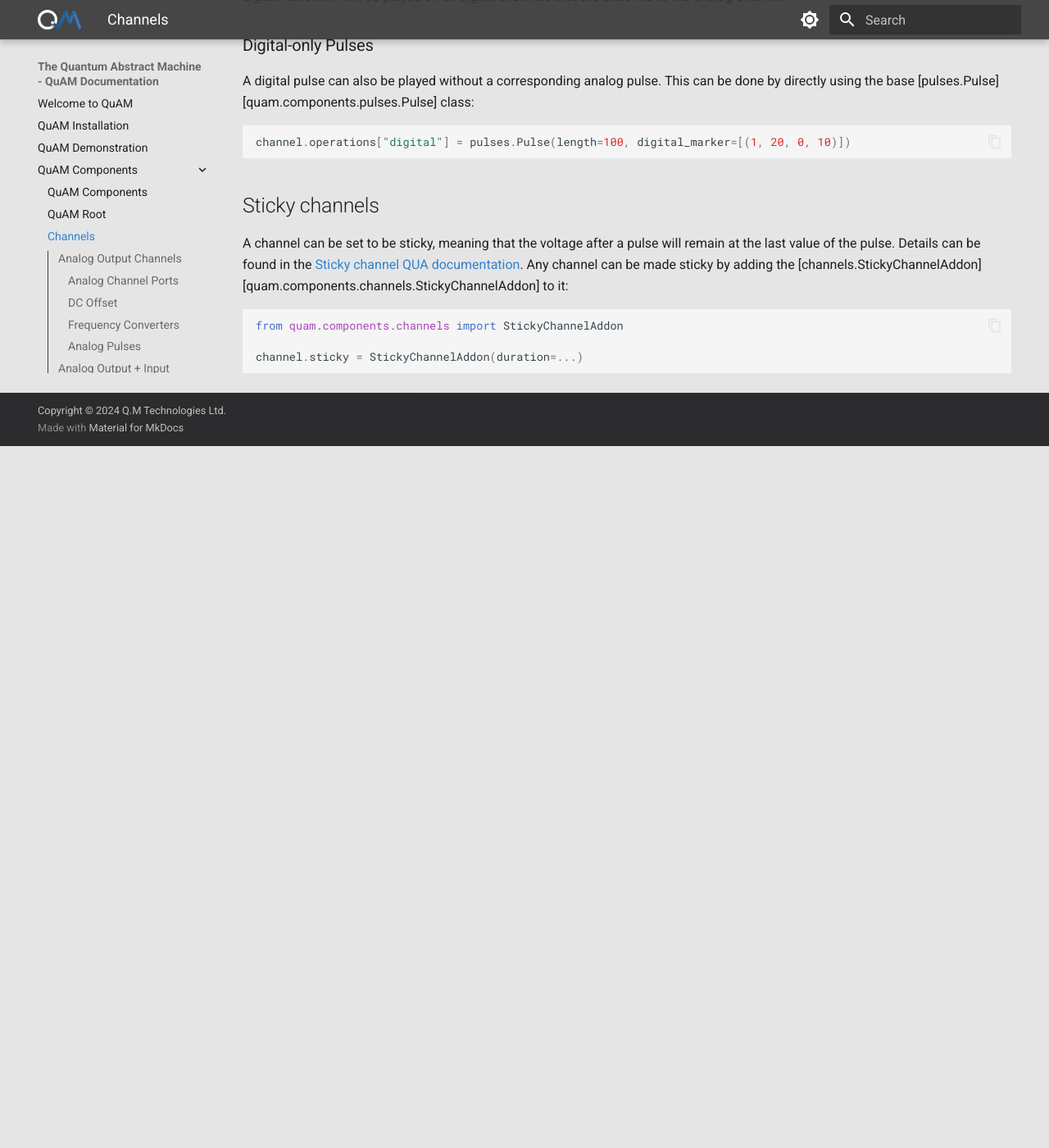
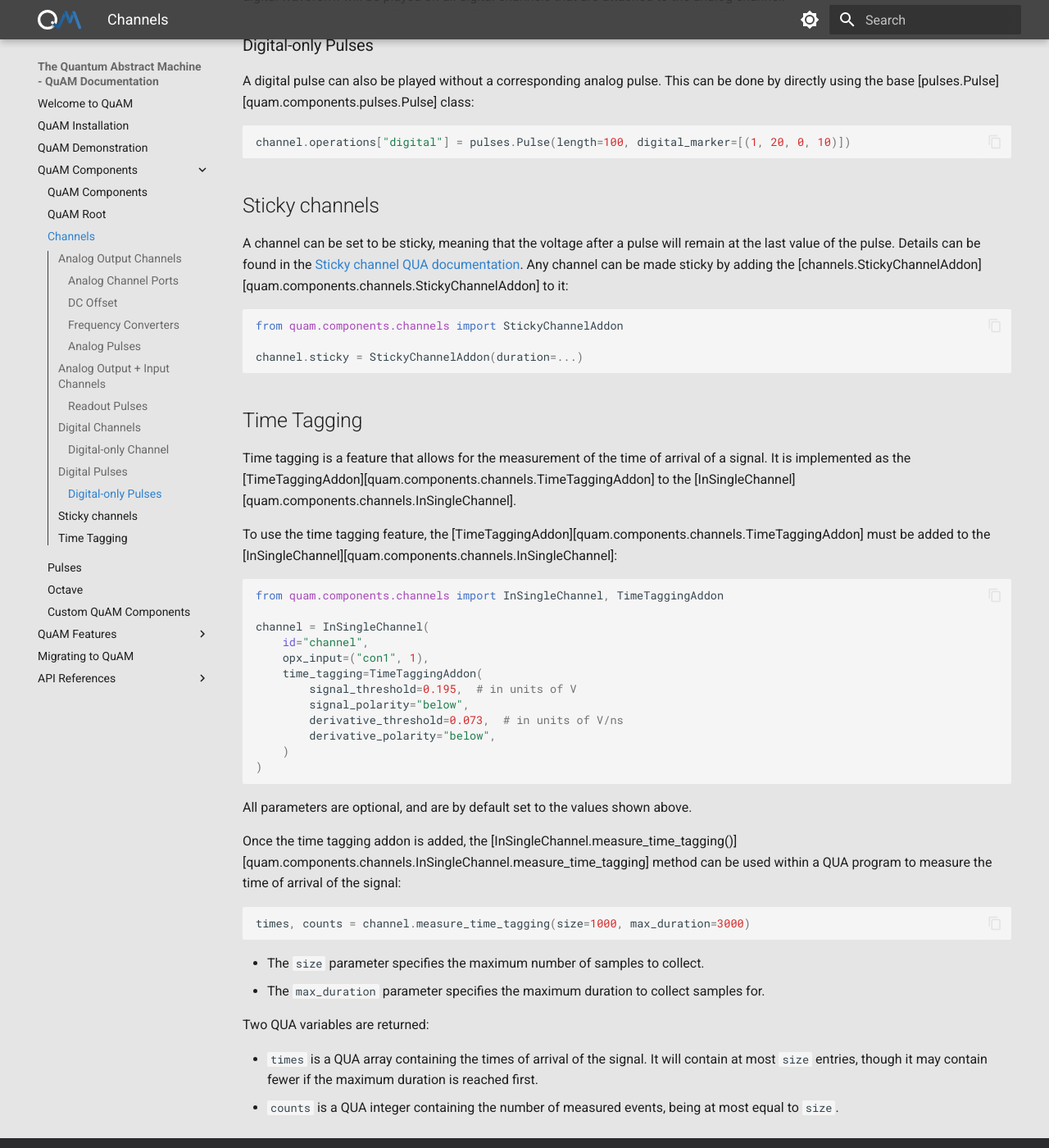
Before and after one commit to qua-platform/quam, an MkDocs documentation site: the page built from docs/components/channels.md, in a window 1280 px wide and 1400 px high, scrolled down 4987 px. Shown: the whole window at 82% size. Built offline with MkDocs 1.6.1 and Material for MkDocs 9.7.7, drawn with Linux system fonts in a browser that asks for light colours; before the commit the page ends 5531 px from its top, so only the background shows below that.

Commit message:
add documentation

````diff
--- a/docs/components/channels.md
+++ b/docs/components/channels.md
@@ -214,6 +214,7 @@ This can be done by directly using the base [pulses.Pulse][quam.components.pulse
 channel.operations["digital"] = pulses.Pulse(length=100, digital_marker=[(1, 20, 0, 10)])
 ```
 
+
 ## Sticky channels
 A channel can be set to be sticky, meaning that the voltage after a pulse will remain at the last value of the pulse.
 Details can be found in the [Sticky channel QUA documentation](https://docs.quantum-machines.co/latest/docs/Guides/features/#sticky-element).
@@ -223,3 +224,40 @@ from quam.components.channels import StickyChannelAddon
 
 channel.sticky = StickyChannelAddon(duration=...)
 ```
+
+
+## Time Tagging
+Time tagging is a feature that allows for the measurement of the time of arrival of a signal.
+It is implemented as the [TimeTaggingAddon][quam.components.channels.TimeTaggingAddon] to the [InSingleChannel][quam.components.channels.InSingleChannel].
+
+To use the time tagging feature, the [TimeTaggingAddon][quam.components.channels.TimeTaggingAddon] must be added to the [InSingleChannel][quam.components.channels.InSingleChannel]:
+```python
+from quam.components.channels import InSingleChannel, TimeTaggingAddon
+
+channel = InSingleChannel(
+    id="channel",
+    opx_input=("con1", 1),
+    time_tagging=TimeTaggingAddon(
+        signal_threshold=0.195,  # in units of V
+        signal_polarity="below",
+        derivative_threshold=0.073,  # in units of V/ns
+        derivative_polarity="below",
+    )
+)
+```
+All parameters are optional, and are by default set to the values shown above.
+
+Once the time tagging addon is added, the [InSingleChannel.measure_time_tagging()][quam.components.channels.InSingleChannel.measure_time_tagging] method can be used within a QUA program to measure the time of arrival of the signal:
+```python
+times, counts = channel.measure_time_tagging(size=1000, max_duration=3000)
+```
+
+- The `size` parameter specifies the maximum number of samples to collect.
+- The `max_duration` parameter specifies the maximum duration to collect samples for.
+
+
+Two QUA variables are returned:
+
+- `times` is a QUA array containing the times of arrival of the signal.
+  It will contain at most `size` entries, though it may contain fewer if the maximum duration is reached first.
+- `counts` is a QUA integer containing the number of measured events, being at most equal to `size`.
````
Also changed, not shown: docs/components/pulses.md (+2 -2 lines).
